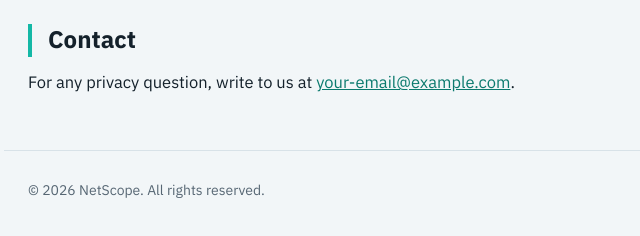
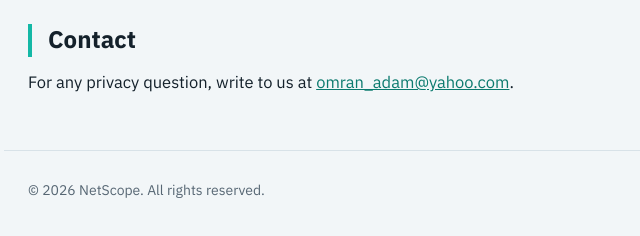
Before and after one commit to omranadam9/netscope, a plain HTML site: page index.html in a window 1280 px wide. Shown: the part 2414-2650 px from the top of the page, 196-836 px from the left. Drawn offline with Linux system fonts and the light colour scheme.

Commit message:
Update contact email addresses in index.html

```diff
--- a/index.html
+++ b/index.html
@@ -216,11 +216,11 @@ html[lang="en"] .hero svg.rings{transform:scaleX(-1)}
 
 <section lang="ar">
   <h2>تواصل معنا</h2>
-  <p>لأي سؤال عن الخصوصية، راسلنا على <a href="mailto:your-email@example.com">your-email@example.com</a>.</p>
+  <p>لأي سؤال عن الخصوصية، راسلنا على <a href="mailto:omran_adam@yahoo.com">omran_adam@yahoo.com</a>.</p>
 </section>
 <section lang="en">
   <h2>Contact</h2>
-  <p>For any privacy question, write to us at <a href="omran_adam@yahoo.com">your-email@example.com</a>.</p>
+  <p>For any privacy question, write to us at <a href="mailto:omran_adam@yahoo.com">omran_adam@yahoo.com</a>.</p>
 </section>
 
 </main>
```
